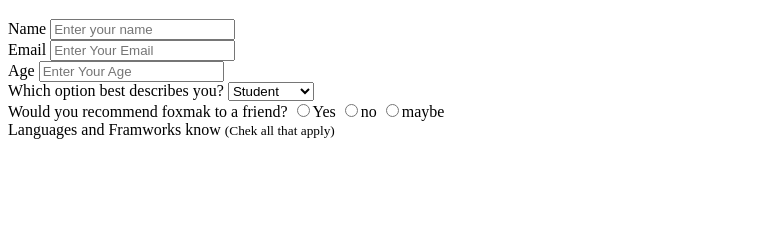
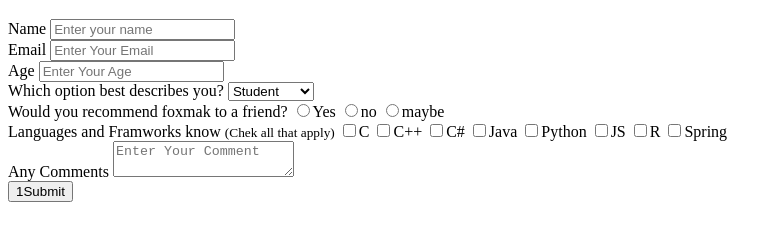
Before and after one commit to monjurulhaque64/Build-a-Survey-Form-using-HTML-and-CSS, a plain HTML site: page index.html in a window 1280 px wide. Shown: the part 61-302 px from the top of the page, without its empty margins (0-782 px from the left). Drawn offline with Linux system fonts and the light colour scheme.

Commit message:
5nd edit

```diff
--- a/index.html
+++ b/index.html
@@ -56,7 +56,36 @@
             <label>Languages and Framworks know
                 <small>(Chek all that apply)</small>
             </label>
+            <label for="inp-1">
+                <input type="checkbox" name="inp">C</input>
+            </label>
+            <label for="inp-2">
+                <input type="checkbox" name="inp">C++</input>
+            </label>
+            <label for="inp-3">
+                <input type="checkbox" name="inp">C#</input>
+            </label>
+            <label for="inp-4">
+                <input type="checkbox" name="inp">Java</input>
+            </label>
+            <label for="inp-5">
+                <input type="checkbox" name="inp">Python</input>
+            </label>
+            <label for="inp-6">
+                <input type="checkbox" name="inp">JS</input>
+            </label>
+            <label for="inp-7">
+                <input type="checkbox" name="inp">R</input>
+            </label>
+            <label for="inp-8">
+                <input type="checkbox" name="inp">Spring</input>
+            </label>
         </div>
+        <div class="form-control">
+            <label for="comment">Any Comments</label>
+            <textarea name="comment" id="comment" placeholder="Enter Your Comment"></textarea>
+        </div>
+        <button type="submit" value="submit">1Submit</button>
     </form>
 </body>
 </html>
```
